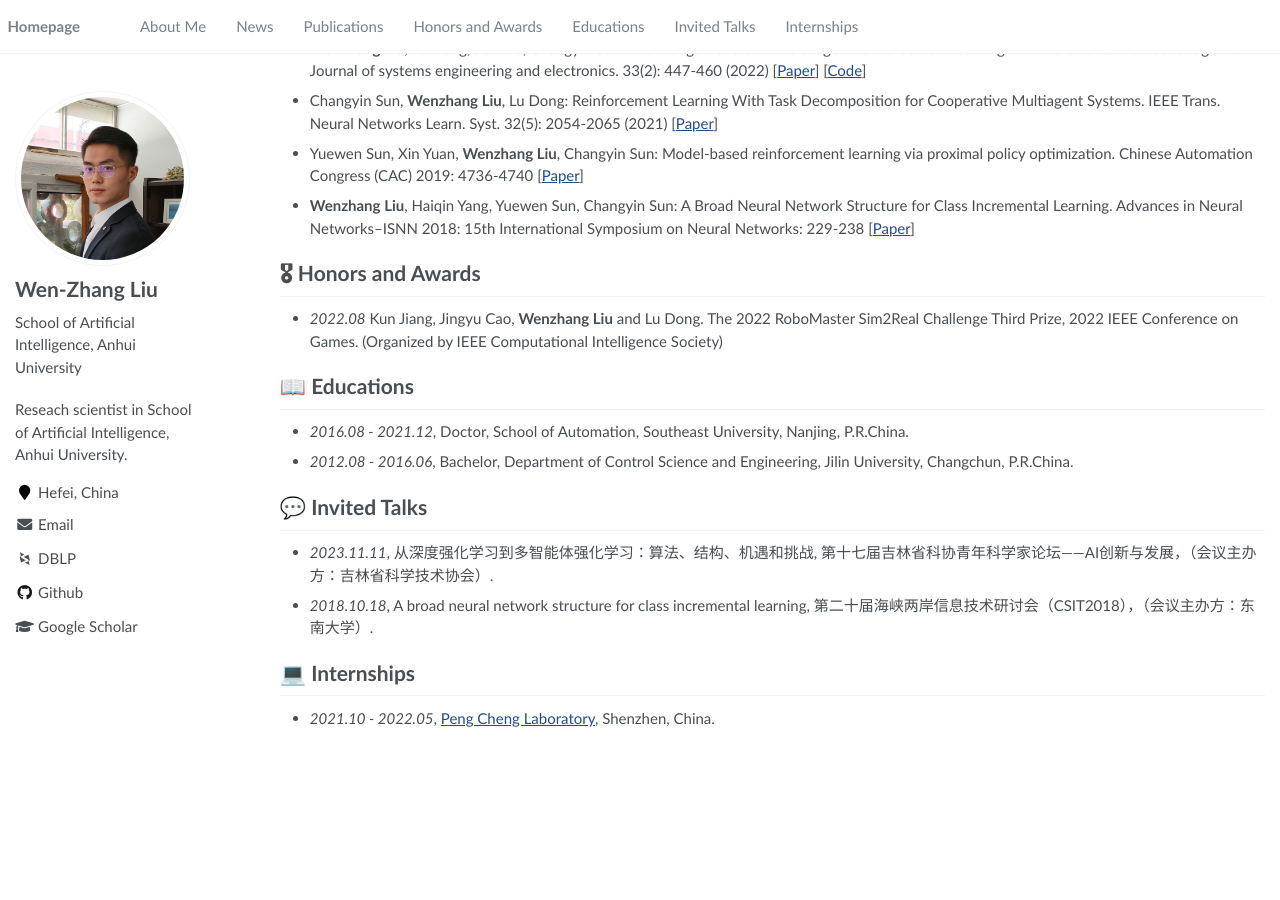
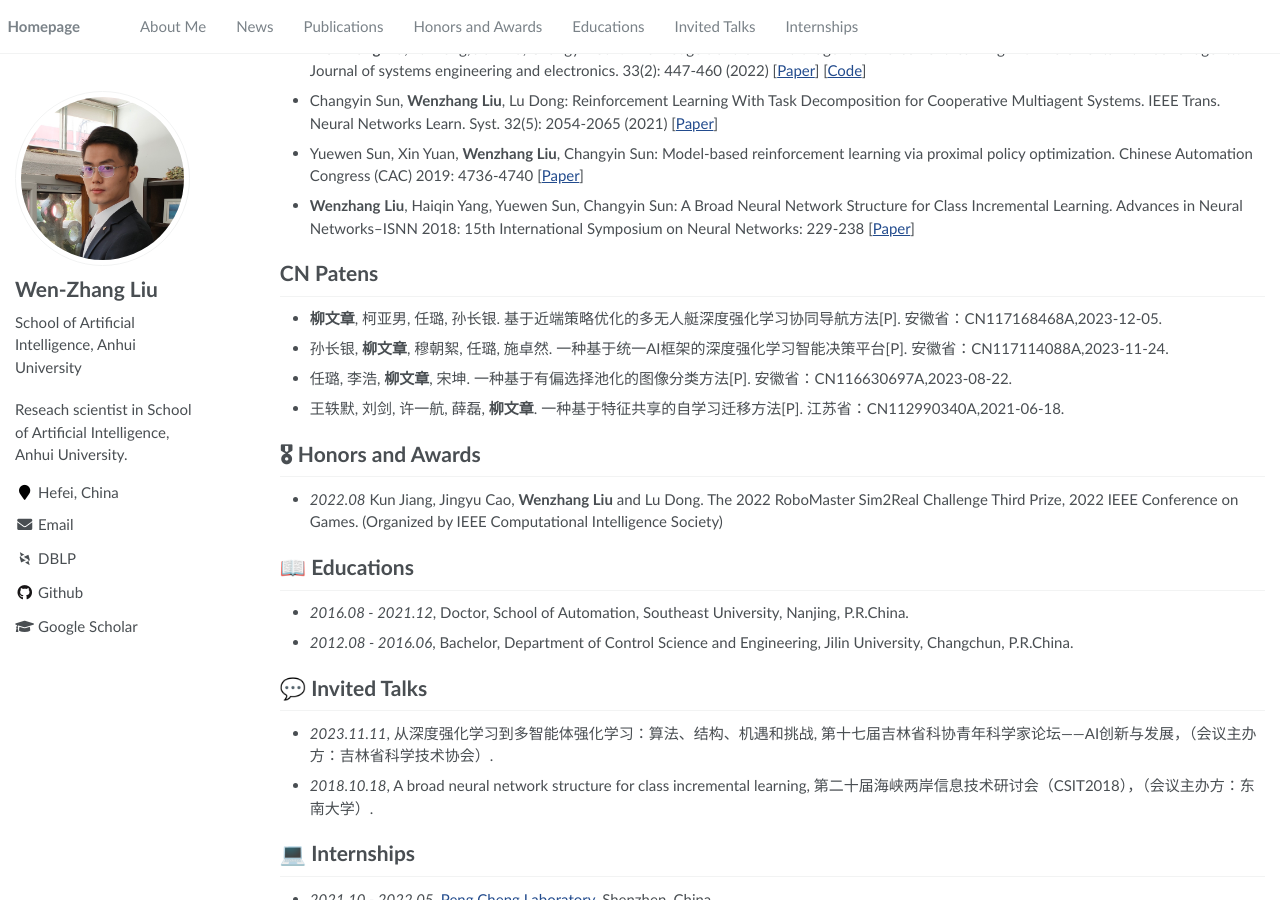
Before and after one commit to wenzhangliu/wenzhangliu.github.io, a Jekyll site: the page built from _pages/about.md, in a window 1280 px wide and 900 px high, scrolled down 664 px. Built offline with Jekyll 4.4.1, drawn with Linux system fonts in a browser that asks for light colours; some web fonts are replaced; before the commit the page ends 1408 px from its top, so only the background shows below that.

Commit message:
update CN Patents

```diff
--- a/_pages/about.md
+++ b/_pages/about.md
@@ -82,6 +82,15 @@ Presently, I serve as a research scientist at the School of Artificial Intellige
 - Lorem ipsum dolor sit amet, consectetur adipiscing elit. Vivamus ornare aliquet ipsum, ac tempus justo dapibus sit amet, A, B, C, **CVPR 2020**
 -->
 
+# CN Patens
+
+- **柳文章**, 柯亚男, 任璐, 孙长银. 基于近端策略优化的多无人艇深度强化学习协同导航方法[P]. 安徽省：CN117168468A,2023-12-05.
+
+- 孙长银, **柳文章**, 穆朝絮, 任璐, 施卓然. 一种基于统一AI框架的深度强化学习智能决策平台[P]. 安徽省：CN117114088A,2023-11-24.
+
+- 任璐, 李浩, **柳文章**, 宋坤. 一种基于有偏选择池化的图像分类方法[P]. 安徽省：CN116630697A,2023-08-22.
+
+- 王轶默, 刘剑, 许一航, 薛磊, **柳文章**. 一种基于特征共享的自学习迁移方法[P]. 江苏省：CN112990340A,2021-06-18.
 
 # 🎖 Honors and Awards
 - *2022.08* Kun Jiang, Jingyu Cao, **Wenzhang Liu** and Lu Dong. The 2022 RoboMaster Sim2Real Challenge Third Prize, 2022 IEEE Conference on Games. (Organized by IEEE Computational Intelligence Society)
```
